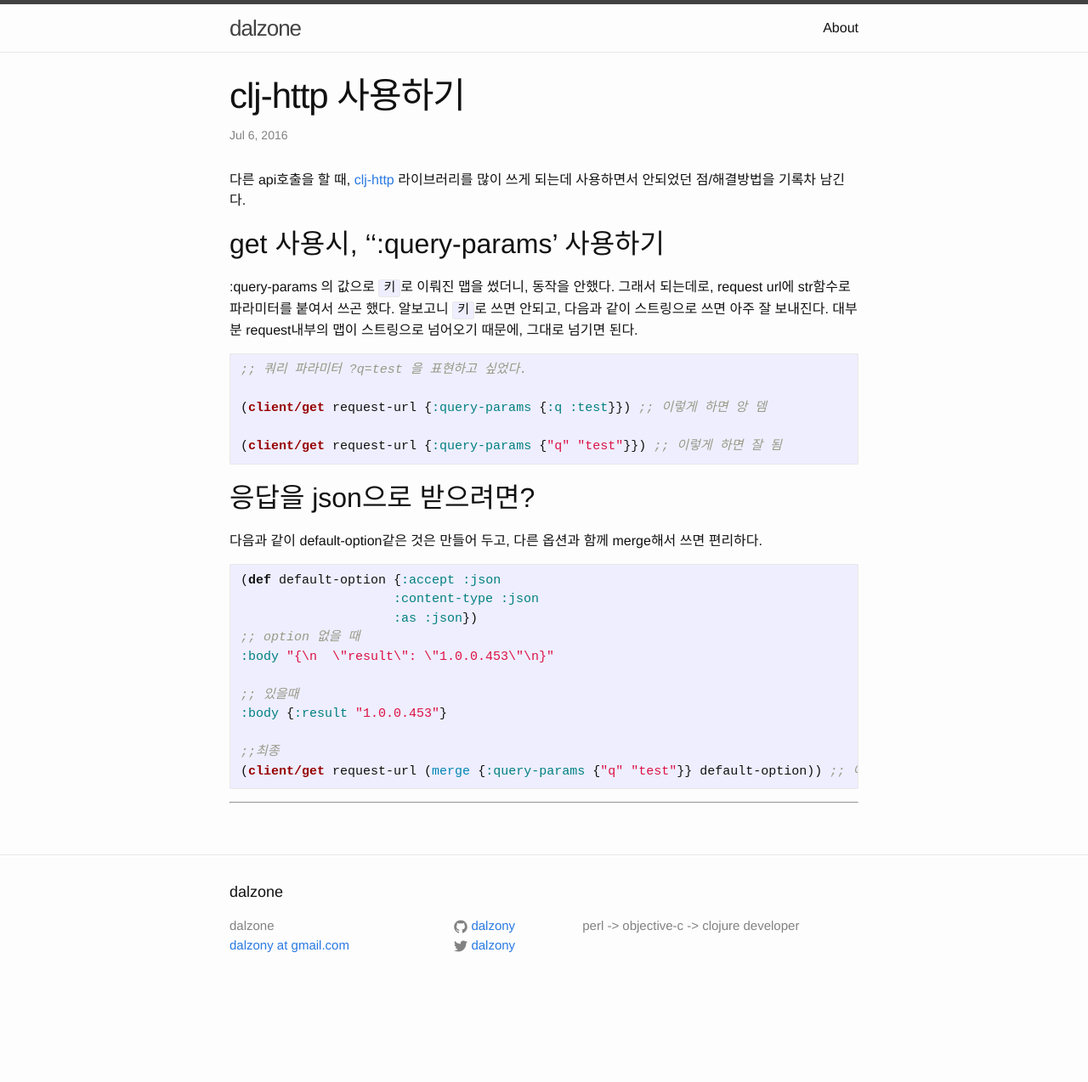
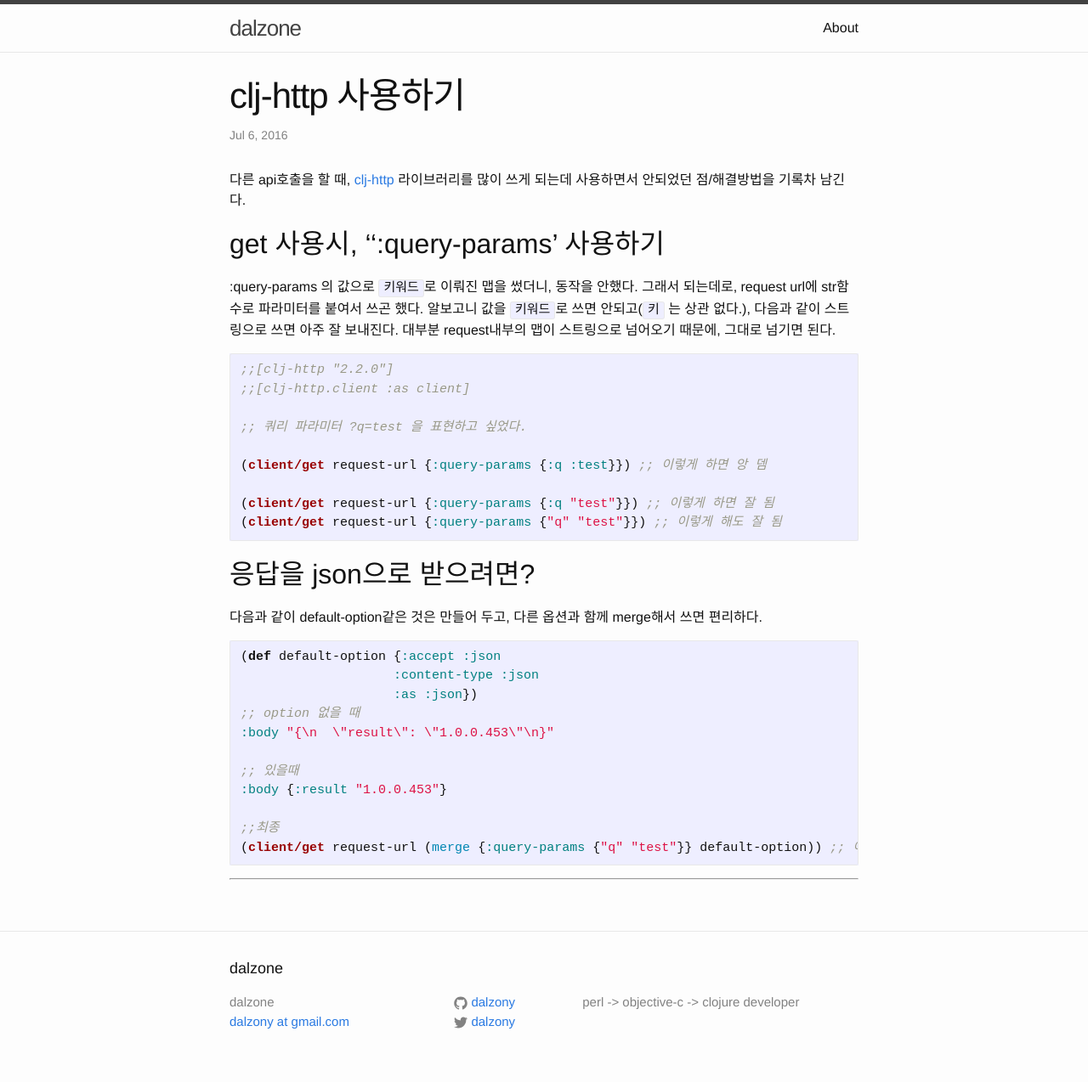
Before and after one commit to dalzony/dalzony.github.io, a Jekyll site: the page built from _posts/2016-07-06-clj-http.markdown, in a window 1280 px wide. Shown: the whole page at 85% size. Built offline with Jekyll 4.4.1, drawn with Linux system fonts in a browser that asks for light colours; comment, search, counter and statistics services are not loaded; before the commit the page ends 1184 px from its top, so only the background shows below that.

Commit message:
clj-http 내용 수정

````diff
--- a/_posts/2016-07-06-clj-http.markdown
+++ b/_posts/2016-07-06-clj-http.markdown
@@ -8,18 +8,22 @@ date: "2016-07-06 23:44"
 
 ## get 사용시, '':query-params' 사용하기
 
-:query-params 의 값으로 `키`로 이뤄진 맵을 썼더니, 동작을 안했다.
+:query-params 의 값으로 `키워드`로 이뤄진 맵을 썼더니, 동작을 안했다.
 그래서 되는데로, request url에 str함수로 파라미터를 붙여서 쓰곤 했다.
-알보고니 `키`로 쓰면 안되고, 다음과 같이 스트링으로 쓰면 아주 잘 보내진다.
+알보고니 값을 `키워드`로 쓰면 안되고(`키` 는 상관 없다.), 다음과 같이 스트링으로 쓰면 아주 잘 보내진다.
 대부분 request내부의 맵이 스트링으로 넘어오기 때문에, 그대로 넘기면 된다.
 
 
 ```clojure
+;;[clj-http "2.2.0"]
+;;[clj-http.client :as client]
+
 ;; 쿼리 파라미터 ?q=test 을 표현하고 싶었다.
 
 (client/get request-url {:query-params {:q :test}}) ;; 이렇게 하면 앙 뎀
 
-(client/get request-url {:query-params {"q" "test"}}) ;; 이렇게 하면 잘 됨
+(client/get request-url {:query-params {:q "test"}}) ;; 이렇게 하면 잘 됨
+(client/get request-url {:query-params {"q" "test"}}) ;; 이렇게 해도 잘 됨
 ```
 
 ## 응답을 json으로 받으려면?
````
